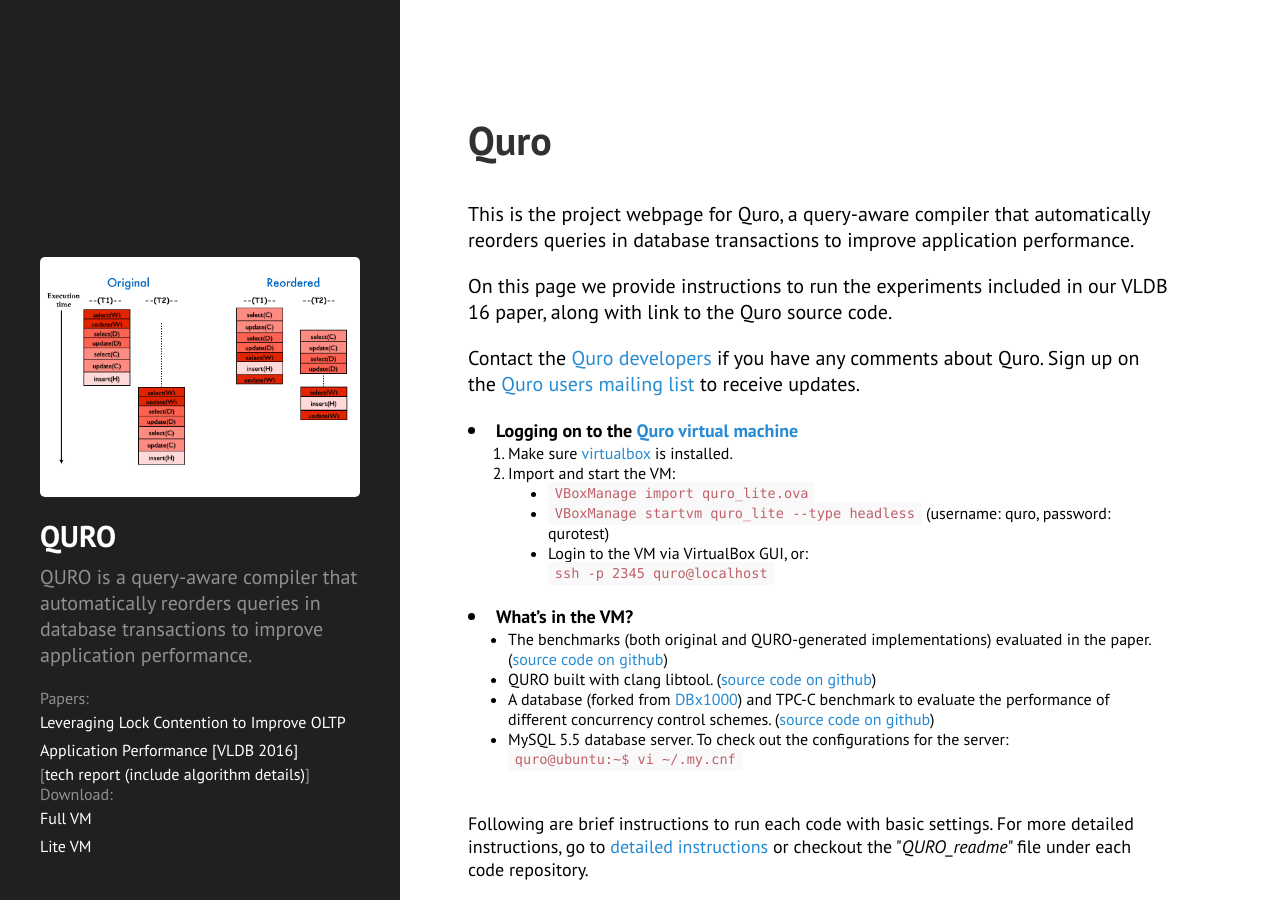
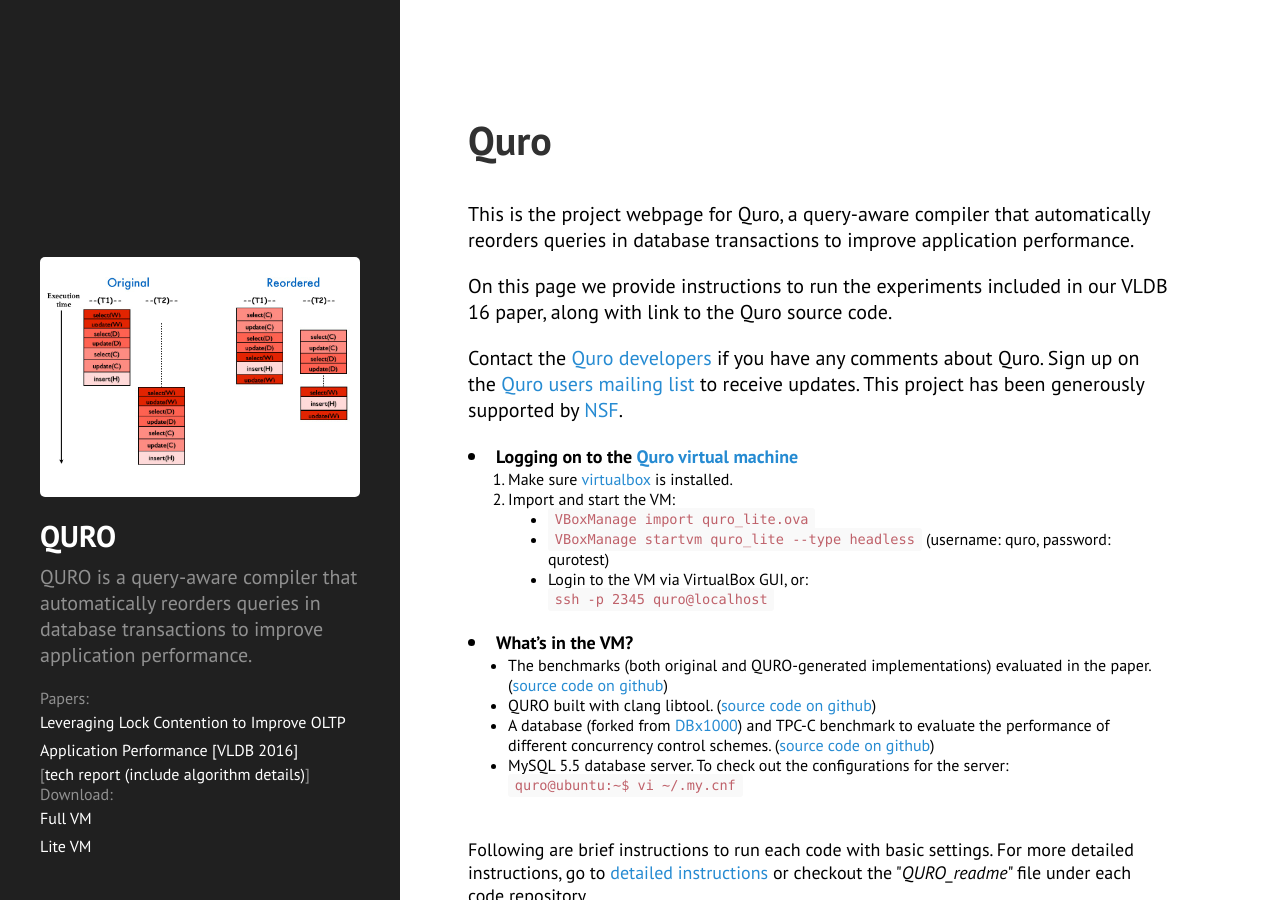
Before and after one commit to uwdb/website, a Jekyll site: the page projects/quro/index.html, which Jekyll copies as it is, in a window 1280 px wide and 900 px high. Built offline with Jekyll 4.4.1, drawn with Linux system fonts in a browser that asks for light colours; nearby versions of some CDN libraries.

Commit message:
thank our sponsors

```diff
--- a/projects/quro/index.html
+++ b/projects/quro/index.html
@@ -77,6 +77,7 @@
 			Contact the <a href="mailto:quro-dev@cs.washington.edu">Quro developers</a> if you have any comments about Quro.
 			Sign up on the <a href="https://mailman.cs.washington.edu/mailman/listinfo/quro-users">Quro users mailing list</a>
 			to receive updates.
+			This project has been generously supported by <a href="https://www.nsf.gov/awardsearch/showAward?AWD_ID=1546083">NSF</a>.
 			</p>
 
 			<li><font size="4.5"><b>Logging on to the <a href="http://homes.cs.washington.edu/~congy/quro_lite.ova">Quro virtual machine</a></b></font>
```
